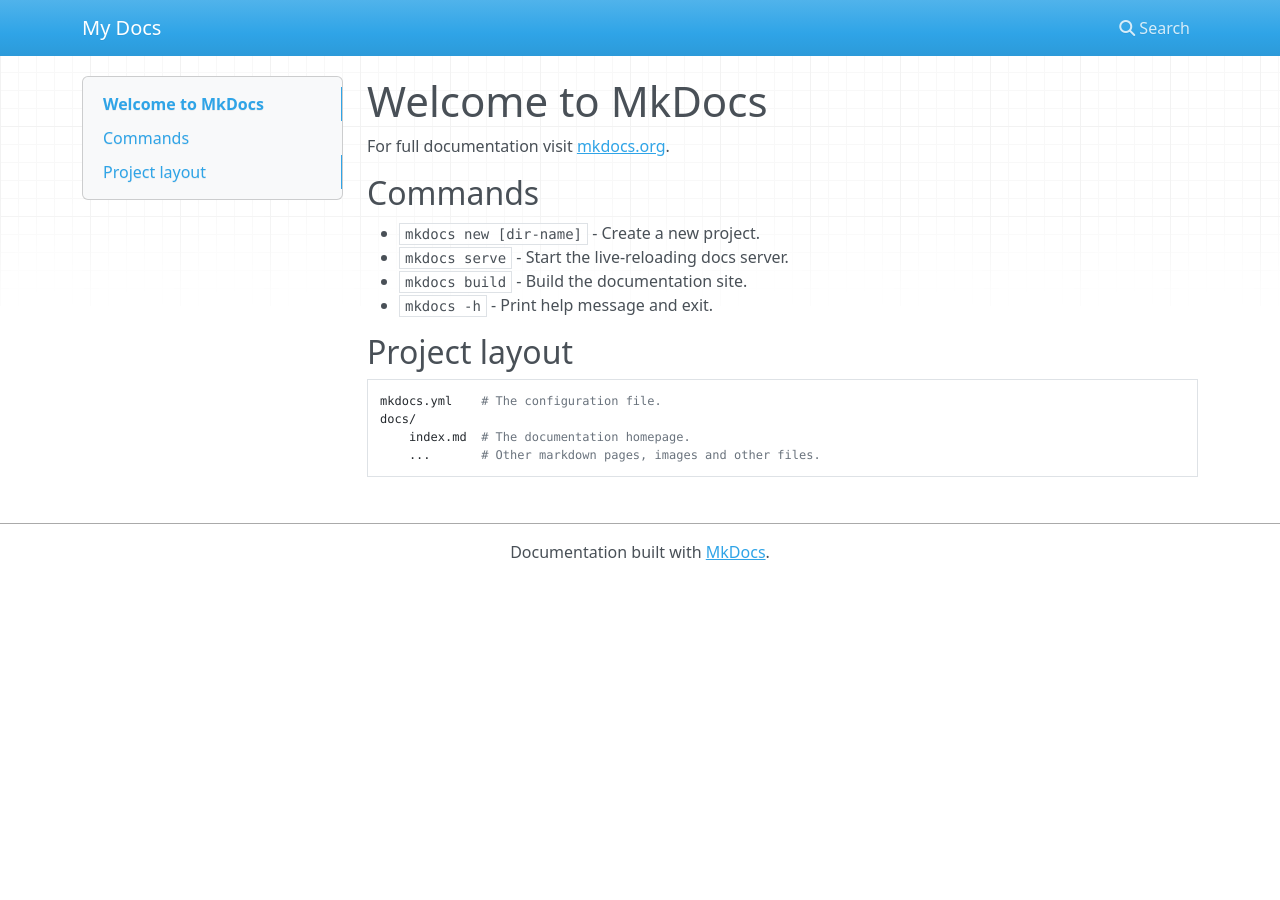
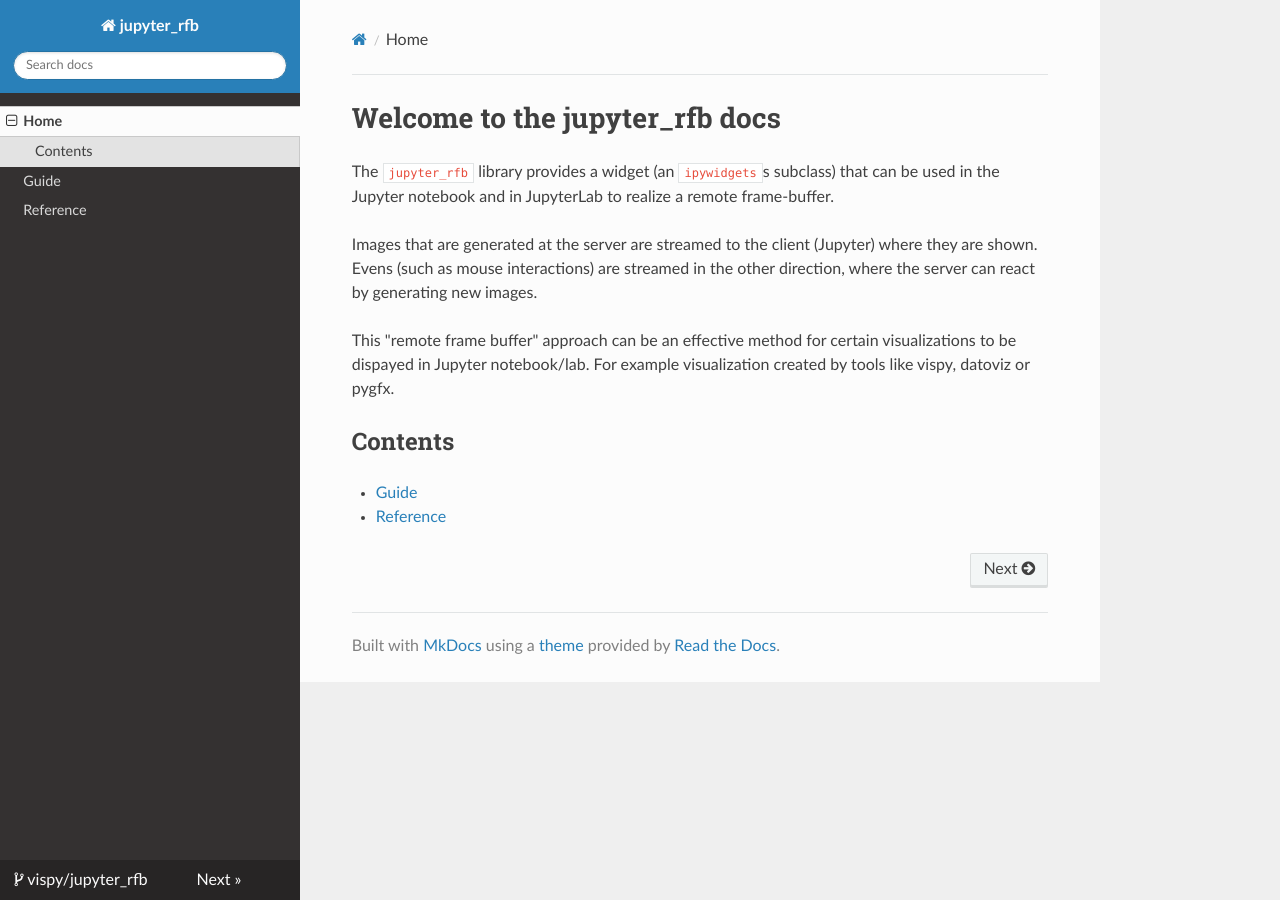
Before and after one commit to vispy/jupyter_rfb, an MkDocs documentation site: the page built from docs/docs/index.md, in a window 1280 px wide. Built offline with MkDocs 1.6.1, drawn with Linux system fonts in a browser that asks for light colours; nearby versions of some CDN libraries.

Commit message:
some docs content

```diff
--- a/docs/docs/index.md
+++ b/docs/docs/index.md
@@ -1,17 +1,20 @@
-# Welcome to MkDocs
+# Welcome to the jupyter_rfb docs
 
-For full documentation visit [mkdocs.org](https://www.mkdocs.org).
 
-## Commands
+The `jupyter_rfb` library provides a widget (an `ipywidgets`s subclass)
+that can be used in the Jupyter notebook and in JupyterLab to realize
+a remote frame-buffer.
 
-* `mkdocs new [dir-name]` - Create a new project.
-* `mkdocs serve` - Start the live-reloading docs server.
-* `mkdocs build` - Build the documentation site.
-* `mkdocs -h` - Print help message and exit.
+Images that are generated at the server are streamed to the client
+(Jupyter) where they are shown. Evens (such as mouse interactions) are
+streamed in the other direction, where the server can react by
+generating new images.
 
-## Project layout
+This "remote frame buffer" approach can be an effective method for
+certain visualizations to be dispayed in Jupyter notebook/lab. For
+example visualization created by tools like vispy, datoviz or pygfx.
 
-    mkdocs.yml    # The configuration file.
-    docs/
-        index.md  # The documentation homepage.
-        ...       # Other markdown pages, images and other files.
+## Contents
+
+* [Guide](guide/)
+* [Reference](ref/)
--- /dev/null
+++ b/docs/docs_requirements.txt
@@ -0,0 +1,2 @@
+mkdocs
+mkautodoc
--- a/docs/mkdocs.yml
+++ b/docs/mkdocs.yml
@@ -1 +1,17 @@
-site_name: My Docs
+site_name: jupyter_rfb
+site_description: Remote Frame Buffer for Jupyter
+theme: readthedocs
+
+repo_name: vispy/jupyter_rfb
+repo_url: https://github.com/vispy/jupyter_rfb
+edit_uri: ""
+
+nav:
+    - Home: index.md
+    - Guide: guide.md
+    - Reference: ref.md
+
+markdown_extensions:
+  - admonition
+  - codehilite
+  - mkautodoc
```
Also changed, not shown: docs/docs/guide.md (added, +63 -0 lines), docs/docs/ref.md (added, +5 -0 lines), 2 other files.
